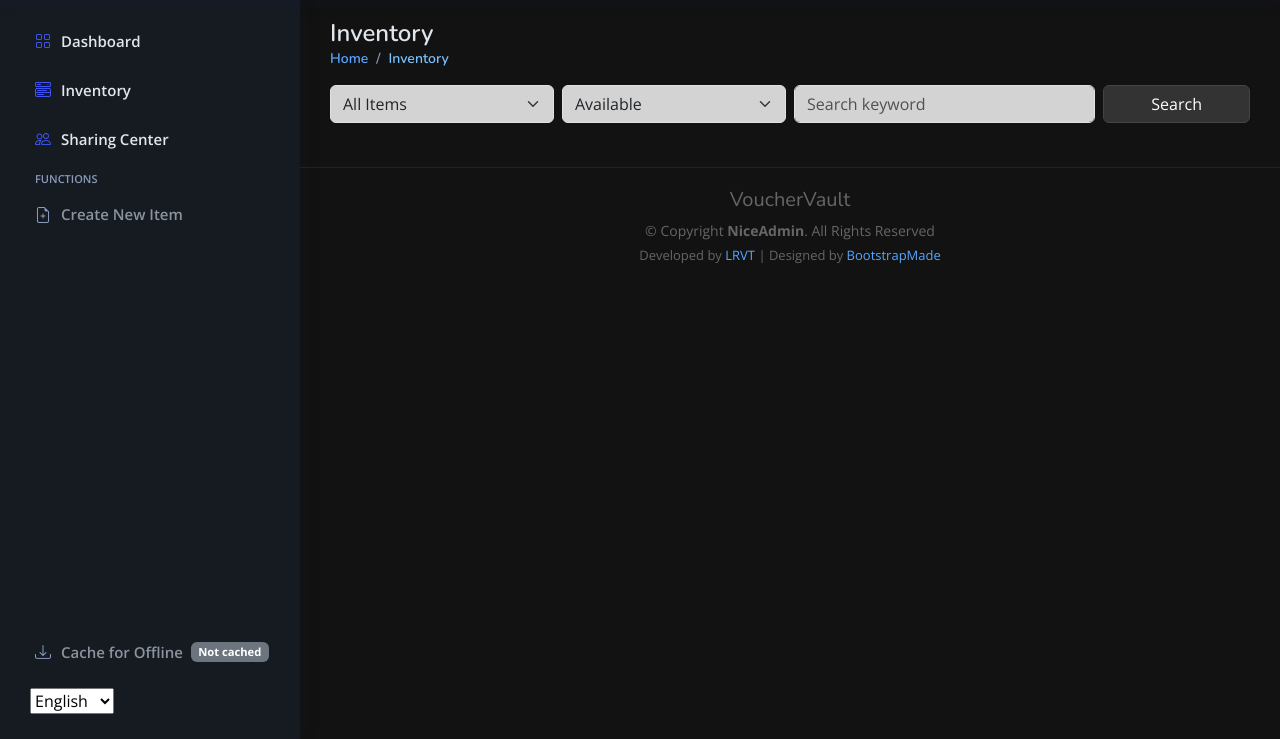
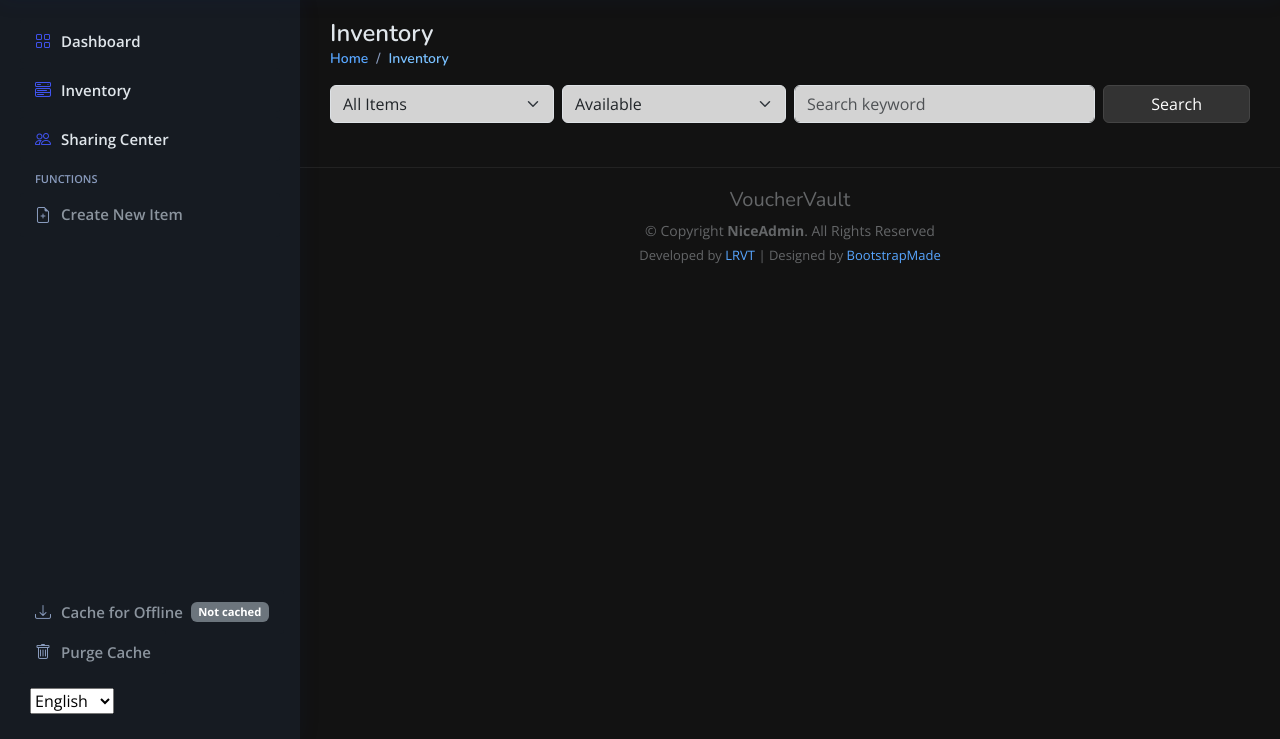
Before and after one commit to l4rm4nd/VoucherVault, a Django app: page /en/ in a window 1280 px wide. Shown: the part 61-800 px from the top of the page. Run offline with Django 3.2, Linux system fonts and the light colour scheme; the visitor is signed in with stand-in values (Sample User, id 1); data comes from the database, SQL or seed files in the repository; data that the repository does not hold is empty; parts of the project's set-up code (start-up, migrations or seed data) failed here and were passed over; some libraries are stand-ins or nearby versions.

Commit message:
fix: add purge cache button

```diff
--- a/myapp/static/assets/js/manual-cache.js
+++ b/myapp/static/assets/js/manual-cache.js
@@ -212,22 +212,35 @@ class ManualCacheManager {
      * Clear all cached data
      */
     async clearCache() {
+        const buttonTextElement = document.getElementById('purge-button-text');
+        const originalText = buttonTextElement ? buttonTextElement.textContent : '';
+
+        if (buttonTextElement) {
+            buttonTextElement.innerHTML = '<span class="spinner-border spinner-border-sm me-2"></span>Purging...';
+        }
+
         try {
             const cacheNames = await caches.keys();
+            const vaultCaches = cacheNames.filter(name => name.includes('vouchervault'));
+
+            console.log(`[ManualCache] Purging ${vaultCaches.length} caches:`, vaultCaches);
+
             await Promise.all(
-                cacheNames
-                    .filter(name => name.includes('vouchervault'))
-                    .map(name => caches.delete(name))
+                vaultCaches.map(name => caches.delete(name))
             );
 
             localStorage.removeItem(this.CACHE_KEY);
-            this.updateCacheStatus();
+            await this.updateCacheStatus();
 
-            this.showToast('Success', 'Cache cleared', 'success');
+            this.showToast('Success', `Cache purged successfully (${vaultCaches.length} cache${vaultCaches.length !== 1 ? 's' : ''} cleared)`, 'success');
             console.log('[ManualCache] Cache cleared');
         } catch (error) {
             console.error('[ManualCache] Failed to clear cache:', error);
             this.showToast('Error', 'Failed to clear cache', 'danger');
+        } finally {
+            if (buttonTextElement) {
+                buttonTextElement.textContent = originalText;
+            }
         }
     }
 
--- a/myapp/templates/base.html
+++ b/myapp/templates/base.html
@@ -298,13 +298,20 @@
       </li><!-- End Blank Page Nav -->
 
       <!-- Cache and Language Toggle at Bottom -->
-      <li class="nav-item" style="position: absolute; bottom: 60px;">
+      <li class="nav-item" style="position: absolute; bottom: 100px;">
         <a class="nav-link collapsed" href="#" onclick="event.preventDefault(); manualCacheManager.cacheData();">
           <i class="bi bi-download"></i>
           <span id="cache-button-text">{% trans "Cache for Offline" %}</span>
           <span id="cache-status" class="badge bg-secondary ms-2" style="font-size: 0.7rem;">Not cached</span>
         </a>
       </li><!-- End Cache Nav -->
+
+      <li class="nav-item" id="purge-cache-button" style="position: absolute; bottom: 60px;">
+        <a class="nav-link collapsed" href="#" onclick="event.preventDefault(); manualCacheManager.clearCache();">
+          <i class="bi bi-trash"></i>
+          <span id="purge-button-text">{% trans "Purge Cache" %}</span>
+        </a>
+      </li><!-- End Purge Cache Nav -->
 
       <li class="nav-item" style="position: absolute; bottom: 20px;">
         <form id="languageForm" style="margin-left: 10px;" action="{% url 'set_language' %}" method="post">
```
